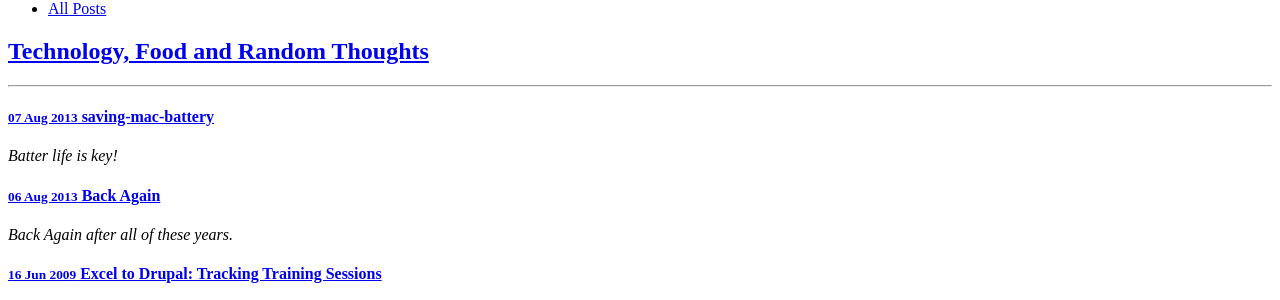
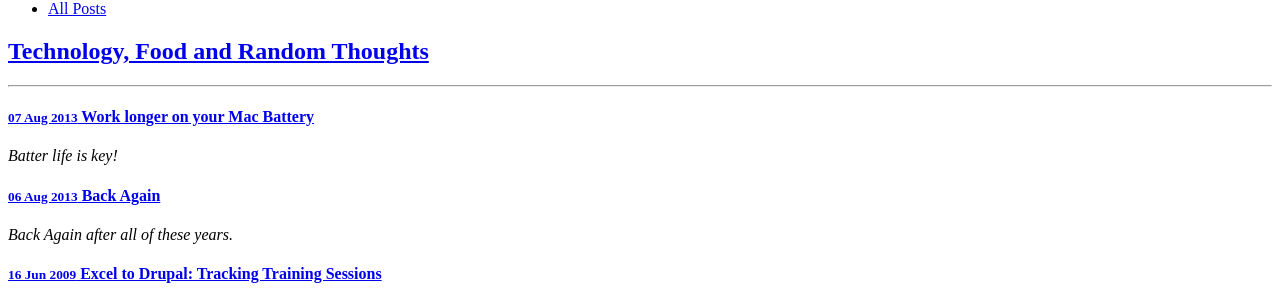
Before and after one commit to indytechcook/indytechcook, a Jekyll site: the page built from index.html, in a window 1280 px wide and 900 px high. Shown: the part 224-524 px from the top of the window. Built offline with Jekyll 4.4.1, drawn with Linux system fonts in a browser that asks for light colours; some web fonts are replaced; Markdown is read by kramdown in place of the engine named in the settings; the list of posts is cut into pages by our own code; comment, search, counter and statistics services are not loaded.

Commit message:
chagne title of post

```diff
--- a/_posts/2013-8-7-saving-mac-battery.markdown
+++ b/_posts/2013-8-7-saving-mac-battery.markdown
@@ -1,6 +1,6 @@
 ---
 layout: post
-title: saving-mac-battery
+title: Work longer on your Mac Battery
 tags:
 - tips
 excerpt: Batter life is key!
```
